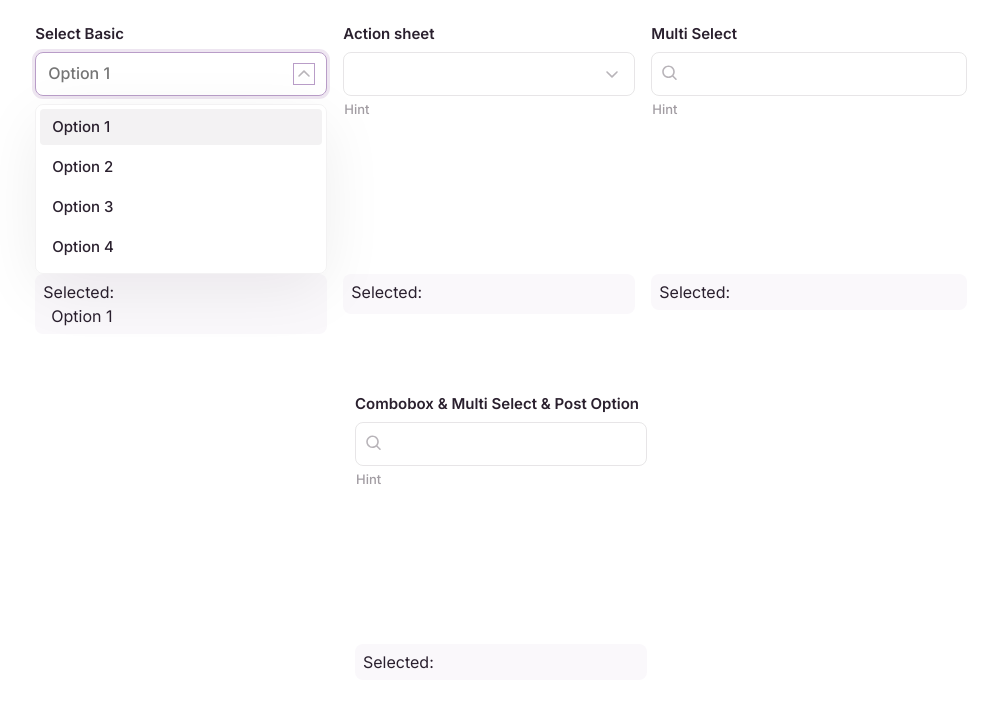
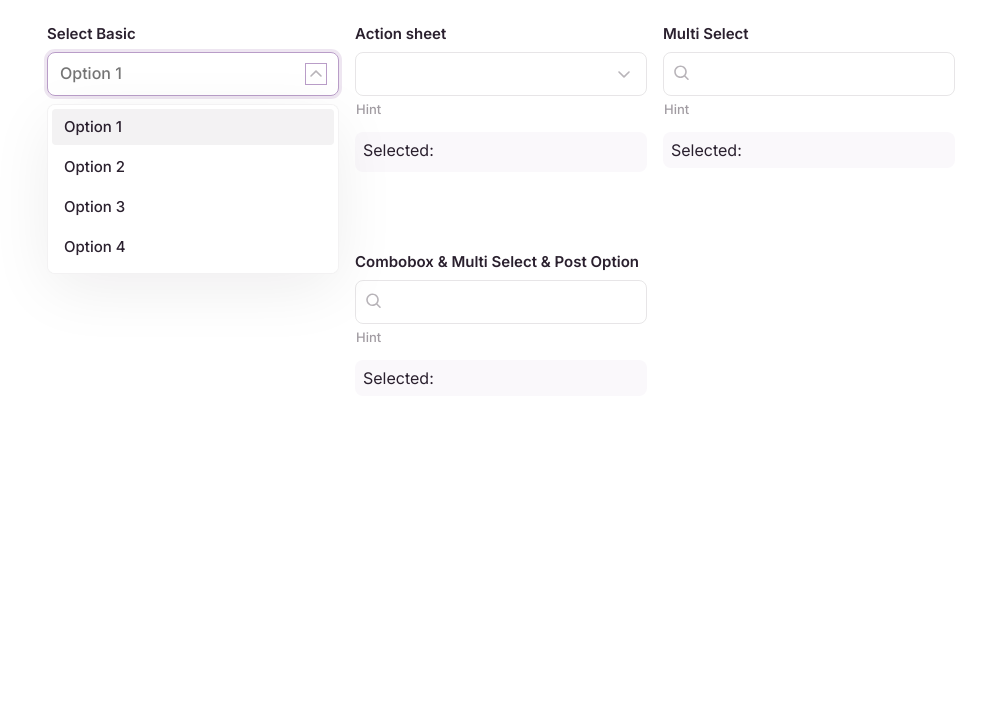
Before and after one commit to timurgain/combobox-multi-select, a React (Vite) app: page / in a window 1280 px wide. Both pictures are taken after a click on the button 443 px from the left and 73 px from the top of the page. Shown: the top 708 px of the page, without its empty margins (139-1137 px from the left). Built offline with nearby package versions, Linux system fonts and the light colour scheme.

Commit message:
feat: add useDropdownPosition hook

```diff
--- /dev/null
+++ b/src/features/Select/hooks/useDropdownPosition.ts
@@ -0,0 +1,33 @@
+import { useEffect, useState } from 'react';
+
+type Props = {
+  isOpen: boolean;
+  inputBoxRef: React.RefObject<HTMLDivElement>;
+  dropdownRef: React.RefObject<HTMLUListElement>;
+};
+
+export function useDropdownPosition({ isOpen, inputBoxRef, dropdownRef }: Props) {
+  const [dropdownStyles, setDropdownStyles] = useState<React.CSSProperties>({});
+
+  useEffect(() => {
+    if (inputBoxRef.current && dropdownRef.current && isOpen) {
+      const offset = 8;
+      const inputBoxRect = inputBoxRef.current.getBoundingClientRect();
+      const viewportHeight = window.innerHeight;
+      const dropdownHeight = dropdownRef.current.offsetHeight;
+
+      const shouldRenderAbove = inputBoxRect.bottom + dropdownHeight > viewportHeight;
+
+      setDropdownStyles({
+        position: 'absolute',
+        top: shouldRenderAbove
+          ? `${inputBoxRect.top - dropdownHeight - offset}px`
+          : `${inputBoxRect.bottom + offset}px`,
+        left: `${inputBoxRect.left}px`,
+        width: `${inputBoxRect.width}px`,
+      });
+    }
+  }, [dropdownRef, inputBoxRef, isOpen]);
+
+  return { dropdownStyles };
+}
--- a/src/features/Select/ui/Select.tsx
+++ b/src/features/Select/ui/Select.tsx
@@ -13,6 +13,7 @@ import { SelectProps } from '../types';
 import { Tag as TagDefault } from '@/shared/ui/Tag/Tag';
 import clsx from 'clsx';
 import { useRef } from 'react';
+import { useDropdownPosition } from '../hooks/useDropdownPosition';
 
 export function Select<T extends OptionBasicType>({
   title,
@@ -32,8 +33,9 @@ export function Select<T extends OptionBasicType>({
   const Option = CustomOption || OptionBasic;
   const Dropdown = CustomDropdown || DropdownDefault;
 
+  const optionRefs = useRef<HTMLElement[]>([]);
   const dropdownRef = useRef<HTMLUListElement>(null);
-  const optionRefs = useRef<HTMLElement[]>([]);
+  const inputBoxRef = useRef<HTMLDivElement>(null);
 
   const updSelected = (option: T | T[]) =>
     isMultiple ? onChange(option as T[]) : onChange(option as T);
@@ -63,6 +65,8 @@ export function Select<T extends OptionBasicType>({
     externalError,
   });
 
+  const { dropdownStyles } = useDropdownPosition({ isOpen, inputBoxRef, dropdownRef });
+
   const hintMsg = () => {
     const msg = error || hint;
     if (isOpen || !msg) return;
@@ -78,6 +82,7 @@ export function Select<T extends OptionBasicType>({
       <TitleLabel text={title} htmlFor={title.replace(' ', '-').toLowerCase()} />
 
       <InputBox
+        ref={inputBoxRef}
         kit={isMultiple ? InputBoxKits.MULTI_SELECT : InputBoxKits.SINGLE_SELECT}
         onBlur={closeDropdown}
         onClick={toggleDropdown}
@@ -114,6 +119,7 @@ export function Select<T extends OptionBasicType>({
         kit={isMultiple ? DropdownKits.MULTI_SELECT : DropdownKits.SINGLE_SELECT}
         isOpen={isOpen}
         ref={dropdownRef}
+        style={dropdownStyles}
       >
         {filteredOptions.map((option, index) => (
           <Option
--- /dev/null
+++ b/src/shared/ui/ContainerDemo/ContainerDemo.module.scss
@@ -0,0 +1,6 @@
+@import '@/shared/styles/index.scss';
+
+.demo {
+  @extend %flex-col-start-start;
+  gap: 36px;
+}
--- /dev/null
+++ b/src/shared/ui/ContainerDemo/ContainerDemo.tsx
@@ -0,0 +1,9 @@
+import styles from './ContainerDemo.module.scss';
+
+type Props = {
+  children: React.ReactNode;
+};
+
+export function ContainerDemo({ children }: Props) {
+  return <article className={styles.demo}>{children}</article>;
+}
--- a/src/shared/ui/DropdownDefault/DropdownDefault.module.scss
+++ b/src/shared/ui/DropdownDefault/DropdownDefault.module.scss
@@ -1,6 +1,10 @@
 @import '@/shared/styles/index.scss';
 
 .dropdown {
+  position: absolute;
+  z-index: 10;
+  background-color: $white-255;
+
   @extend %flex-col-start-start;
   padding: rem(4px);
   gap: rem(4px);
--- a/src/shared/ui/DropdownDefault/DropdownDefault.tsx
+++ b/src/shared/ui/DropdownDefault/DropdownDefault.tsx
@@ -10,15 +10,17 @@ export enum DropdownKits {
 export type DropdownProps = {
   kit?: DropdownKits;
   isOpen: boolean;
+  style: React.CSSProperties;
   children: React.ReactNode;
 };
 
 export const DropdownDefault = forwardRef<HTMLUListElement, DropdownProps>(
-  ({ kit, isOpen, children }, ref) => {
+  ({ kit, isOpen, style, children }, ref) => {
     return (
       <ul
         ref={ref}
         role="listbox"
+        style={style}
         className={clsx(styles.dropdown, styles[`dropdown_kit_${kit}`], {
           [styles[`dropdown_open`]]: isOpen,
         })}
--- a/src/shared/ui/InputBox/InputBox.tsx
+++ b/src/shared/ui/InputBox/InputBox.tsx
@@ -1,3 +1,4 @@
+import { forwardRef } from 'react';
 import styles from './InputBox.module.scss';
 import clsx from 'clsx';
 
@@ -16,17 +17,11 @@ type Props = {
   children: React.ReactNode;
 };
 
-export function InputBox({
-  kit,
-  onClick,
-  onBlur,
-  isError,
-  isDisabled,
-  isDropdownOpen,
-  children,
-}: Props) {
+export const InputBox = forwardRef<HTMLDivElement, Props>(
+  ({ kit, onClick, onBlur, isError, isDisabled, isDropdownOpen, children }, ref) => {
     return (
       <div
+        ref={ref}
         className={clsx(
           styles.box,
           styles[`box_kit_${kit}`],
@@ -41,3 +36,4 @@ export function InputBox({
       </div>
     );
   }
+);
--- a/src/shared/ui/SelectedResult/SelectedResult.module.scss
+++ b/src/shared/ui/SelectedResult/SelectedResult.module.scss
@@ -2,8 +2,9 @@
 
 .section {
   @extend %flex-col-start-start;
+  gap: 4px;
+  width: 100%;
   color: $grey-19_90;
-  gap: 4px;
   background-color: $purple-110_03;
   border-radius: 8px;
   padding: rem(8px);
--- a/src/widgets/SelectActionSheet/ui/SelectActionSheet.tsx
+++ b/src/widgets/SelectActionSheet/ui/SelectActionSheet.tsx
@@ -6,6 +6,7 @@ import {
 import { useState } from 'react';
 import LetterIcon from '@/shared/assets/icons/letter.svg';
 import { SelectedResult } from '@/shared/ui/SelectedResult/SelectedResult';
+import { ContainerDemo } from '@/shared/ui/ContainerDemo/ContainerDemo';
 
 const options = [
   { value: '1', label: 'Option 1', subtitle: 'Subtitle 1', icon: LetterIcon },
@@ -28,7 +29,7 @@ export function SelectActionSheet() {
   const [value, setValue] = useState<OptionFigureCardType | null>(null);
 
   return (
-    <article>
+    <ContainerDemo>
       <Select<OptionFigureCardType>
         title="Action sheet"
         isMultiple={false}
@@ -40,6 +41,6 @@ export function SelectActionSheet() {
       />
 
       <SelectedResult value={value} />
-    </article>
+    </ContainerDemo>
   );
 }
--- a/src/widgets/SelectBasic/ui/SelectBasic.tsx
+++ b/src/widgets/SelectBasic/ui/SelectBasic.tsx
@@ -1,4 +1,5 @@
 import { Select } from '@/features/Select';
+import { ContainerDemo } from '@/shared/ui/ContainerDemo/ContainerDemo';
 import { OptionBasicType } from '@/shared/ui/OptionBasic/OptionBasic';
 import { SelectedResult } from '@/shared/ui/SelectedResult/SelectedResult';
 import { useState } from 'react';
@@ -15,7 +16,7 @@ export function SelectBasic() {
   const [value, setValue] = useState<OptionBasicType>(options[0]);
 
   return (
-    <article>
+    <ContainerDemo>
       <Select<OptionBasicType>
         title="Select Basic"
         isMultiple={false}
@@ -26,6 +27,6 @@ export function SelectBasic() {
       />
 
       <SelectedResult value={value} />
-    </article>
+    </ContainerDemo>
   );
 }
--- a/src/widgets/SelectComboBox/ui/SelectComboBox.tsx
+++ b/src/widgets/SelectComboBox/ui/SelectComboBox.tsx
@@ -1,4 +1,5 @@
 import { Select } from '@/features/Select';
+import { ContainerDemo } from '@/shared/ui/ContainerDemo/ContainerDemo';
 import { OptionBasicType } from '@/shared/ui/OptionBasic/OptionBasic';
 import { SelectedResult } from '@/shared/ui/SelectedResult/SelectedResult';
 import { useState } from 'react';
@@ -16,7 +17,7 @@ export function SelectComboBox() {
   const [value, setValue] = useState<OptionBasicType[]>([]);
 
   return (
-    <article>
+    <ContainerDemo>
       <Select<OptionBasicType>
         title="Combobox & Multi Select & Post Option"
         isMultiple={true}
@@ -30,6 +31,6 @@ export function SelectComboBox() {
       />
 
       <SelectedResult value={value} />
-    </article>
+    </ContainerDemo>
   );
 }
--- a/src/widgets/SelectMulti/ui/SelectMulti.tsx
+++ b/src/widgets/SelectMulti/ui/SelectMulti.tsx
@@ -7,6 +7,7 @@ import { useState } from 'react';
 import avatar from '@/shared/assets/images/avatar.png';
 import { Tag as TagFigureCard } from '@/shared/ui/Tag/Tag';
 import { SelectedResult } from '@/shared/ui/SelectedResult/SelectedResult';
+import { ContainerDemo } from '@/shared/ui/ContainerDemo/ContainerDemo';
 
 const options = [
   { value: '1', label: 'Куликов И.', subtitle: 'Subtitle 1', img: avatar },
@@ -29,7 +30,7 @@ export function SelectMulti() {
   const [value, setValue] = useState<OptionFigureCardType[]>([]);
 
   return (
-    <article>
+    <ContainerDemo>
       <Select<OptionFigureCardType>
         title="Multi Select"
         isMultiple={true}
@@ -42,6 +43,6 @@ export function SelectMulti() {
       />
 
       <SelectedResult value={value} />
-    </article>
+    </ContainerDemo>
   );
 }
```
Lines whose indentation alone changed are shown as unchanged.
